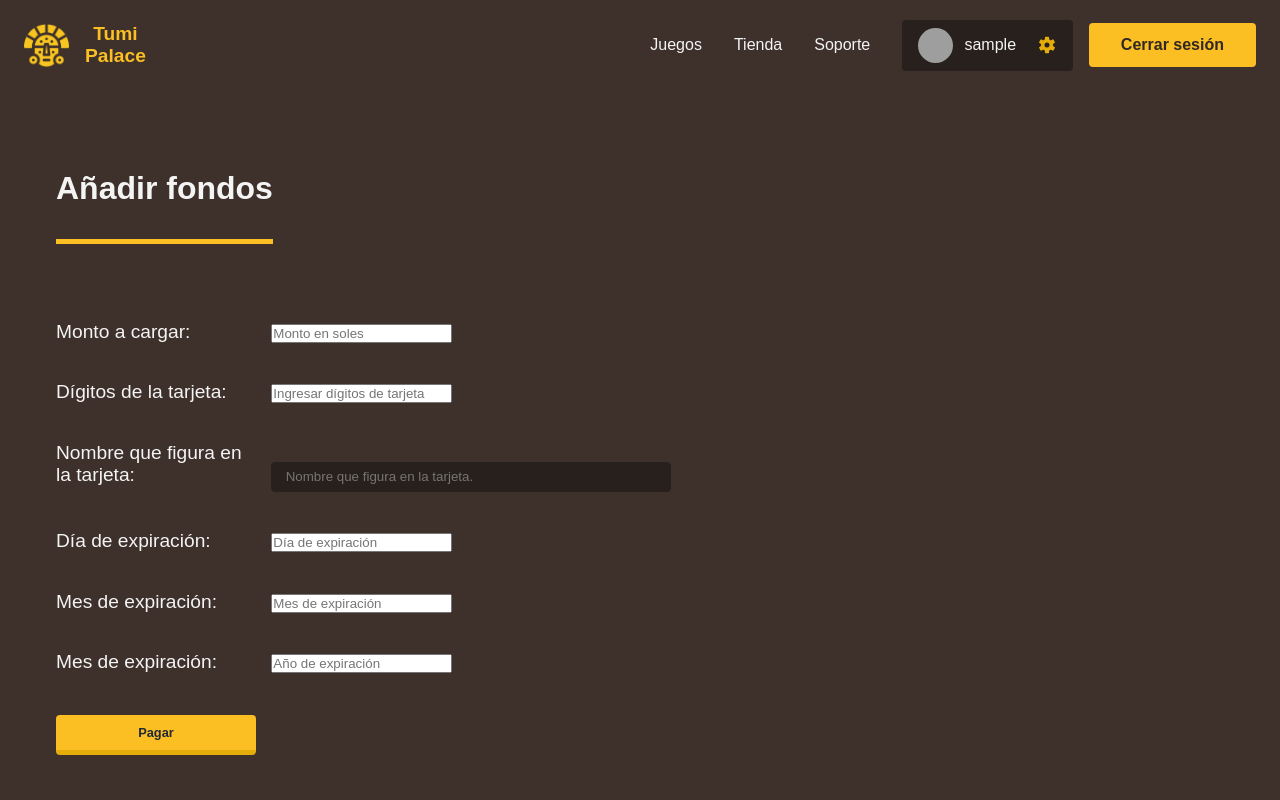
After one commit to kaloslazo/TumiPalace, a Flask app: page /store in a window 1280 px wide. The commit adds this page. Run offline with Flask 3, Linux system fonts and the light colour scheme; the visitor is signed in with stand-in values (Sample User, id 1); parts of the project's set-up code (start-up, migrations or seed data) failed here and were passed over; some libraries are stand-ins or nearby versions; some web fonts are replaced; grey boxes are pictures that could not be loaded.

Commit message:
bank functionality & navbar fix

```diff
--- a/templates/partials/navbar.html
+++ b/templates/partials/navbar.html
@@ -7,7 +7,7 @@
     <div id="navbarAccess">
         <ul>
             <li><a href="{{url_for('login')}}">Juegos</a></li>
-            <li><a href="{{url_for('login')}}">Recompensas</a></li>
+            <li><a href="{{url_for('login')}}">Tienda</a></li>
             <li><a href="{{url_for('login')}}">Soporte</a></li>
             <a class="btn btn1" href="{{url_for('login')}}">Iniciar sesión</a>
             <a class="btn btn2" href="{{url_for('register')}}">Abrir cuenta</a>
--- a/templates/partials/navbar_auth.html
+++ b/templates/partials/navbar_auth.html
@@ -7,7 +7,7 @@
     <div id="navbarAccess">
         <ul>
             <li><a href="{{url_for('home')}}">Juegos</a></li>
-            <li><a href="{{url_for('rewards')}}">Recompensas</a></li>
+            <li><a href="{{url_for('store')}}">Tienda</a></li>
             <li><a href="{{url_for('support')}}">Soporte</a></li>
             <li id="userDataBox">
                 <a href="{{url_for('config')}}">
--- /dev/null
+++ b/templates/views/store.html
@@ -0,0 +1,48 @@
+{% extends 'partials/_base.html' %}
+
+{% block title %}Tienda | Tumi Palace{% endblock %}
+{% block styles %}
+    <link rel="stylesheet" href="{{ url_for('static', filename='css/config.css') }}">
+    <link rel="stylesheet" href="{{ url_for('static', filename='css/navbar.css') }}">
+    <link rel="stylesheet" href="{{ url_for('static', filename='css/store.css') }}">
+{% endblock %}
+{% block content %}
+    <!-- Navigation -->
+    {% include 'partials/navbar_auth.html' %}
+
+    <!-- Config user -->
+    <section id="configUser">
+        <div id="storeUser">
+            <h3 class="userSectionData">Añadir fondos</h3>
+            <form method="POST" action="" id="userDataForm", enctype="multipart/form-data">
+                <!-- Requests info -->
+                {{ form.hidden_tag() }}
+                <div class="formBox">
+                    <label for="nickname">Monto a cargar:</label>
+                    {{ form.foundQuantity }}
+                </div>
+                <div class="formBox">
+                    <label for="email">Dígitos de la tarjeta:</label>
+                    {{ form.cardData }}
+                </div>
+                <div class="formBox">
+                    <label for="email">Nombre que figura en la tarjeta:</label>
+                    {{ form.cardOwner }}
+                </div>
+                <div class="formBox">
+                    <label for="email">Día de expiración:</label>
+                    {{ form.expDay }}
+                </div>
+                <div class="formBox">
+                    <label for="email">Mes de expiración:</label>
+                    {{ form.expMonth }}
+                </div>
+                <div class="formBox">
+                    <label for="email">Mes de expiración:</label>
+                    {{ form.expYear }}
+                </div>
+                {{ form.submit(class="btn20 btn24") }}
+            </form>
+        </div>
+     </section>
+{% endblock %}
```
